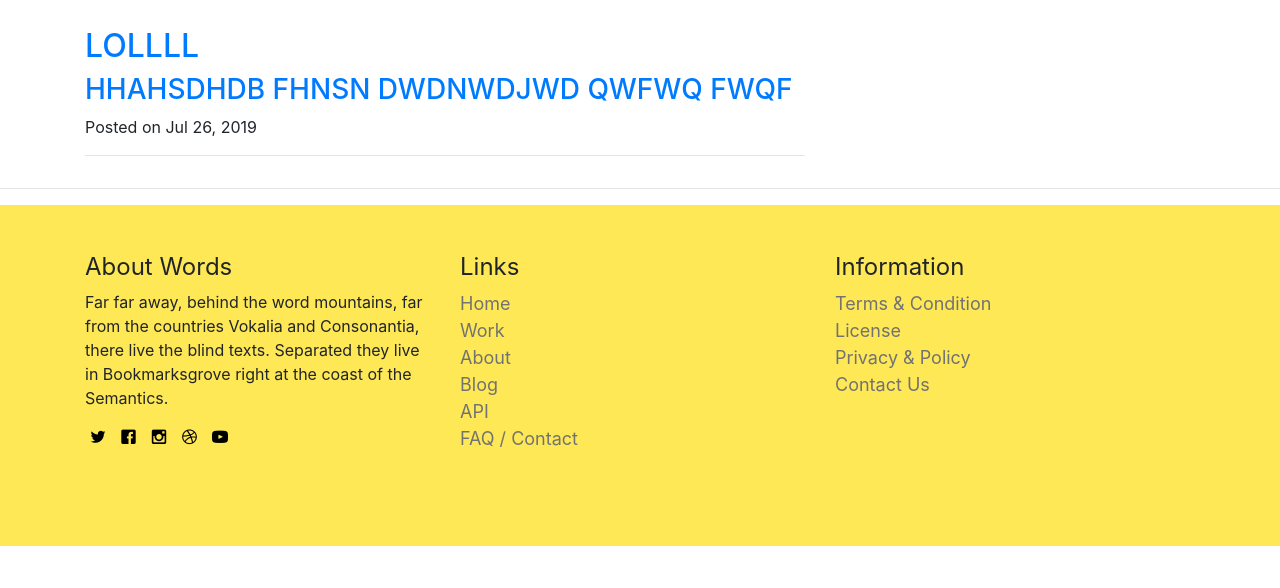
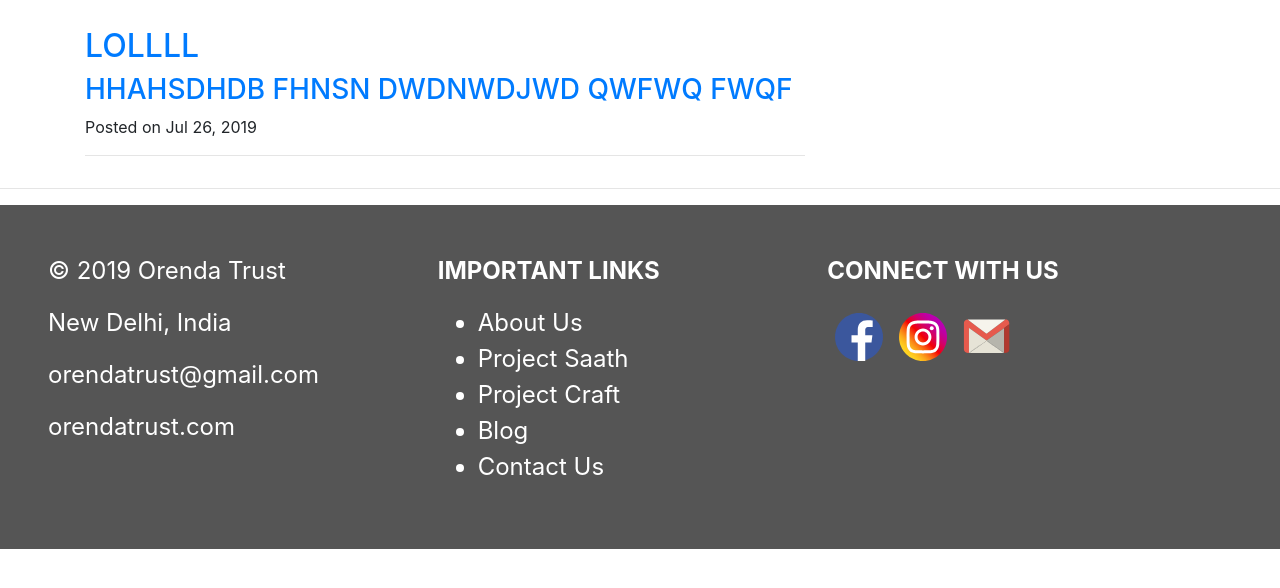
Before and after one commit to thenerdyouknow/OrendaTrust-Website, a Django app: page /blog/ in a window 1280 px wide. Shown: the part 73-661 px from the top of the page. Run offline with Django 3.2, Linux system fonts and the light colour scheme; data comes from the database, SQL or seed files in the repository; some libraries are stand-ins or nearby versions; some web fonts are replaced.

Commit message:
Makes more progress on the homepage. TODO: 1. Center footer items when contracted. 2. Fix blog. 3. Fix projects section on smaller screens.

```diff
--- a/blog/static/blog/css/navbar.css
+++ b/blog/static/blog/css/navbar.css
@@ -11,13 +11,13 @@ html, body {
 @font-face {
     font-family: LeagueSpartan;
     font-weight: bold;
-    src: url("blog/fonts/LeagueSpartan-Bold.otf") format("opentype");
+    src: url("../fonts/LeagueSpartan-Bold.otf") format("opentype");
 }
 
 @font-face {
     font-family: CopperHewitt;
     font-weight: bold;
-    src: url("blog/fonts/CooperHewitt-Bold.otf") format("opentype");
+    src: url("../fonts/CooperHewitt-Bold.otf") format("opentype");
 }
 
 .row{
@@ -104,7 +104,6 @@ video{
 /*VIDEO*/
 
 .mission-statement .mission-statement-text{
-  font-family: 'LeagueSpartan';
   font-size: 1.8rem;
   margin: 1em;
 
@@ -227,85 +226,28 @@ video{
   font-size: 2rem;
   font-weight: bold;
 }
+.involved-text{
+  max-height: 200px;
+}
 /*GET INVOLVED ENDS*/
+
+.supported-by{
+  padding: 3em;
+}
 
 /*FOOTER*/
 #footer {
-    background-color: #FEE856;
-    padding-top: 3em;
-    padding-bottom: 1em;
+    background-color: #555555;
+    padding: 3em;
 }
-#footer .section-title {
-  font-size: 24px;
-  font-weight: 400;
+
+.footer-text{
+  color: white;
+  font-size: 1.5rem;
 }
-#footer ul {
-  margin: 0;
-  padding: 0;
+
+.footer-icons{
+  width: 17%;
+  height: 8%;
+  padding: 0.5em;
 }
-#footer ul li {
-  font-size: 18px;
-  list-style: none;
-  margin-bottom: 0;
-}
-#footer ul li a {
-  color: #727272;
-}
-#footer .float {
-  width: 50%;
-  float: left;
-}
-@media screen and (max-width: 768px) {
-  #footer .float {
-    width: 100%;
-  }
-}
-#footer .copy-right {
-  padding-top: 4em;
-}
-#footer a {
-  color: black;
-}
-#footer a:hover, #footer a:focus {
-  text-decoration: none;
-  color: #539DDB;
-}
-#footer .form-inline .form-group {
-  width: 100% !important;
-  margin-bottom: 10px;
-}
-#footer .form-inline .form-group .form-control {
-  width: 100%;
-  background: rgba(0, 0, 0, 0.05);
-  border: none;
-  -webkit-border-radius: 4px;
-  -moz-border-radius: 4px;
-  -ms-border-radius: 4px;
-  border-radius: 4px;
-}
-#footer #fh5co-header-subscribe #email {
-  padding-right: 4em;
-}
-#footer #fh5co-header-subscribe button {
-  position: absolute;
-  top: 0;
-  right: 10px;
-  border-top-left-radius: 0px !important;
-  border-bottom-left-radius: 0px !important;
-  background: #539DDB;
-  border: none;
-}
-#footer #fh5co-header-subscribe button i {
-  color: #fff;
-  font-size: 25px;
-}
-.fh5co-social-icon a {
-  padding: 0 5px;
-}
-.fh5co-social-icon a i {
-  color: #000;
-}
-.fh5co-social-icon a:hover, .fh5co-social-icon a:focus {
-  text-decoration: none;
-}
-/*FOOTER ENDS*/
--- a/blog/templates/blog/base.html
+++ b/blog/templates/blog/base.html
@@ -92,45 +92,50 @@
 
 <footer>
     <div id="footer">
-        <div class="container">
+        <div class="container-fluid">
             <div class="row">
-                <div class="col-md">
-                    <h3 class="section-title">About Words</h3>
-                    <p>Far far away, behind the word mountains, far from the countries Vokalia and Consonantia, there live the blind texts. Separated they live in Bookmarksgrove right at the coast of the Semantics.</p>
-                    <p class="fh5co-social-icon">
-                        <a href="#"><i class="icon-twitter2"></i></a>
-                        <a href="#"><i class="icon-facebook2"></i></a>
-                        <a href="#"><i class="icon-instagram"></i></a>
-                        <a href="#"><i class="icon-dribbble2"></i></a>
-                        <a href="#"><i class="icon-youtube"></i></a>
-                    </p>
+                <div class="col-lg-4">
+                    <div class="row">
+                        <p class="footer-text">
+                        © 2019 Orenda Trust</p>
+                    </div>
+                    <div class="row">
+                        <p class="footer-text">
+                        New Delhi, India</p>
+                    </div>
+                    <div class="row">
+                        <p class="footer-text">
+                        orendatrust@gmail.com</p>
+                    </div>
+                    <div class="row">
+                        <p class="footer-text">
+                       orendatrust.com</p>
+                    </div>
                 </div>
-
-                <div class="col-md">
-                    <h3 class="section-title">Links</h3>
-                    <ul>
-                        <li><a href="#">Home</a></li>
-                        <li><a href="#">Work</a></li>
-                        <li><a href="#">About</a></li>
-                        <li><a href="#">Blog</a></li>
-                        <li><a href="#">API</a></li>
-                        <li><a href="#">FAQ / Contact</a></li>
-                    </ul>
+                <div class="col-lg-4">
+                    <div class="row">
+                        <p class="footer-text"><b>IMPORTANT LINKS</b></p>
+                    </div>
+                    <div class="row">
+                        <ul class="footer-text">
+                            <li>About Us</li>
+                            <li>Project Saath</li>
+                            <li>Project Craft</li>
+                            <li>Blog</li>
+                            <li>Contact Us</li>
+                        </ul>
+                    </div>
                 </div>
-
-                <div class="col-md">
-                    <h3 class="section-title">Information</h3>
-                    <ul>
-                        <li><a href="#">Terms &amp; Condition</a></li>
-                        <li><a href="#">License</a></li>
-                        <li><a href="#">Privacy &amp; Policy</a></li>
-                        <li><a href="#">Contact Us</a></li>
-                    </ul>
+                <div class="col-lg-4">
+                    <div class="row">
+                        <p class="footer-text"><b>CONNECT WITH US</b></p>
+                    </div>
+                    <div class="row">
+                        <img class="footer-icons" src="{% static 'blog/img/facebook.svg' %}">
+                        <img class="footer-icons" src="{% static 'blog/img/instagram.svg' %}">
+                        <img class="footer-icons" src="{% static 'blog/img/gmail.svg' %}">
+                    </div>
                 </div>
-            </div>
-            <div class="row copy-right">
-                <div class="col-md-6 col-md-offset-3 text-center">
-                                    </div>
             </div>
         </div>
     </div>
```
Also changed, not shown: blog/templates/blog/index.html (+19 -4 lines), blog/static/blog/img/facebook.svg (added), blog/static/blog/img/gmail.svg (added), blog/static/blog/img/instagram.svg (added), blog/static/blog/img/supported_by.jpg (added).
